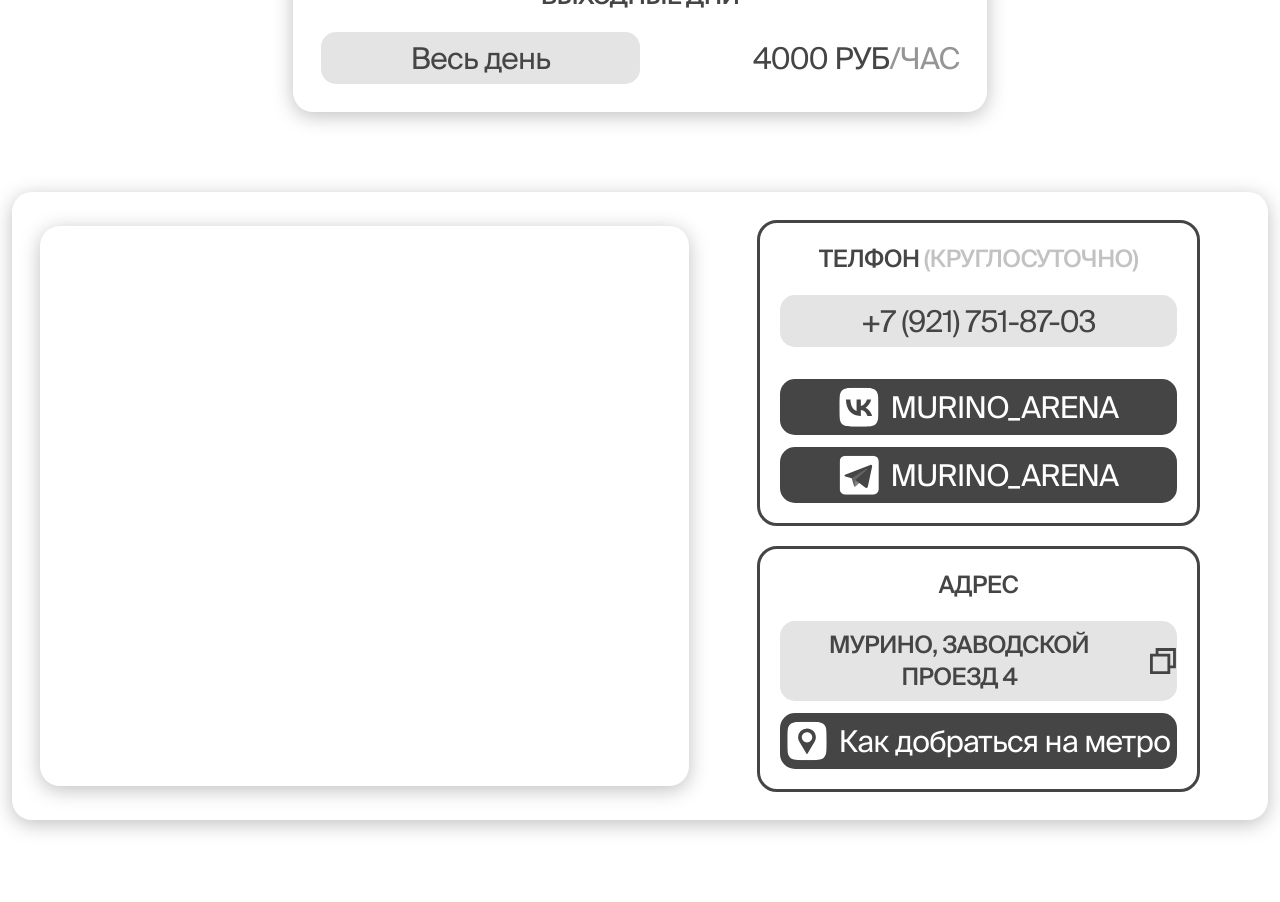
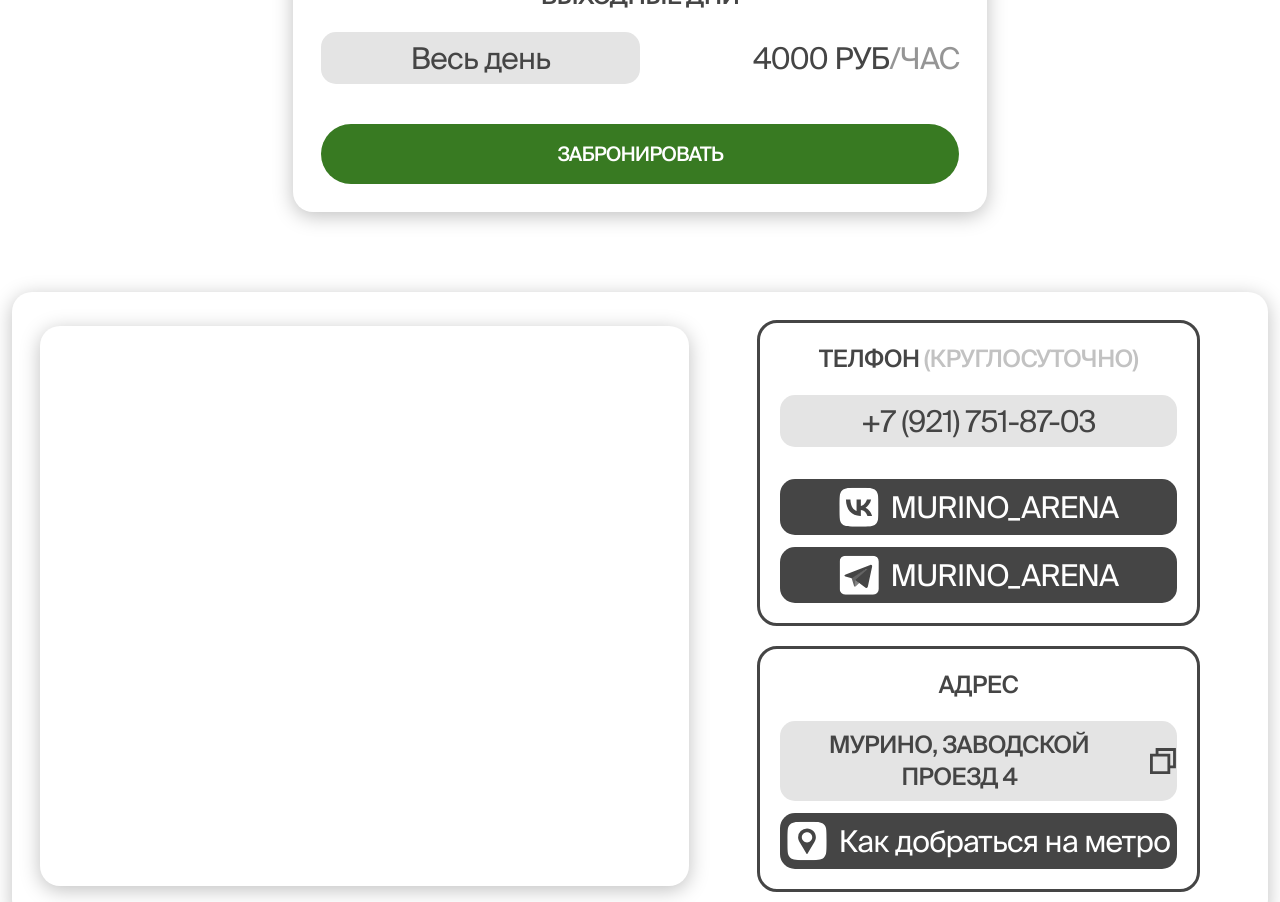
Before and after one commit to mbozhik/murino, a Next.js app: page / in a window 1280 px wide. Shown: the part 3800-4702 px from the top of the page. Built offline with nearby package versions, Linux system fonts and the light colour scheme.

Commit message:
edit `href` of booking buttons to `#contacts`

```diff
--- a/src/components/index/Hero.tsx
+++ b/src/components/index/Hero.tsx
@@ -41,7 +41,7 @@ export default function Hero() {
         <Image className="xl:w-[30%] sm:w-[70%] object-cover" src={HeroText} alt="" />
       </div>
       <div className="flex items-center justify-between mx-20 sm:flex-col sm:gap-5 sm:mx-5">
-        <Button style="hero" link="#prices" classes="sm:text-lg sm:w-full">
+        <Button style="hero" link="#contacts" classes="sm:text-lg sm:w-full">
           Забронировать
         </Button>
         <HeroSocials />
--- a/src/components/index/Prices.tsx
+++ b/src/components/index/Prices.tsx
@@ -118,7 +118,7 @@ const Prices = () => {
         ))}
 
         {/* <button
-          className={`!text-white  !bg-custom-green duration-200 hover:!bg-transparent hover:!ring-[3px] hover:!ring-custom-green hover:!text-custom-green ${buttonStyles.hero} ${buttonStyles.default}`}
+          className={`!text-white !bg-custom-green duration-200 hover:!bg-transparent hover:!ring-[3px] hover:!ring-custom-green hover:!text-custom-green ${buttonStyles.hero} ${buttonStyles.default}`}
           onClick={() => {
             if (selectedTime && selectedPrice) {
               alert(`Выбранный временной слот: ${selectedTime}, Стоимость: ${selectedPrice} | Футбольное поле: ${selectedField}`)
@@ -129,6 +129,10 @@ const Prices = () => {
         >
           Забронировать
         </button> */}
+
+        <Button style="hero" link="#contacts" classes="!text-white !bg-custom-green duration-200 hover:!bg-transparent hover:!ring-[3px] hover:!ring-custom-green hover:!text-custom-green">
+          Забронировать
+        </Button>
       </div>
     </section>
   )
--- a/src/components/ui/Header/HeaderSwitch.tsx
+++ b/src/components/ui/Header/HeaderSwitch.tsx
@@ -24,7 +24,7 @@ const links = [
   {title: 'О нас', link: '#about-us'},
   {title: 'Цены', link: '#prices'},
   {title: 'Контакты', link: '#contacts'},
-  {title: 'Забронировать', link: '#prices'},
+  {title: 'Забронировать', link: '#contacts'},
 ]
 
 export default function HeaderSwitch() {
```
